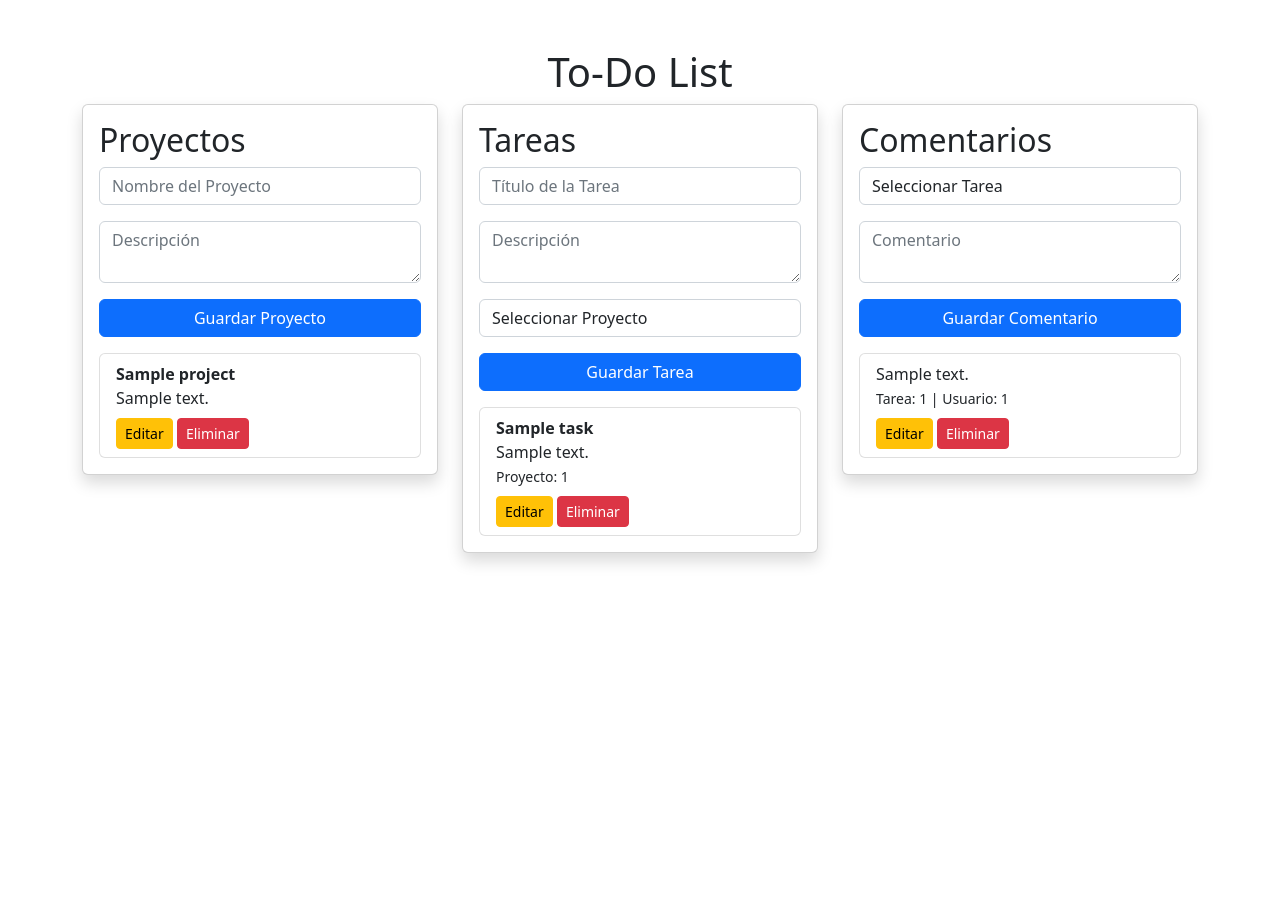
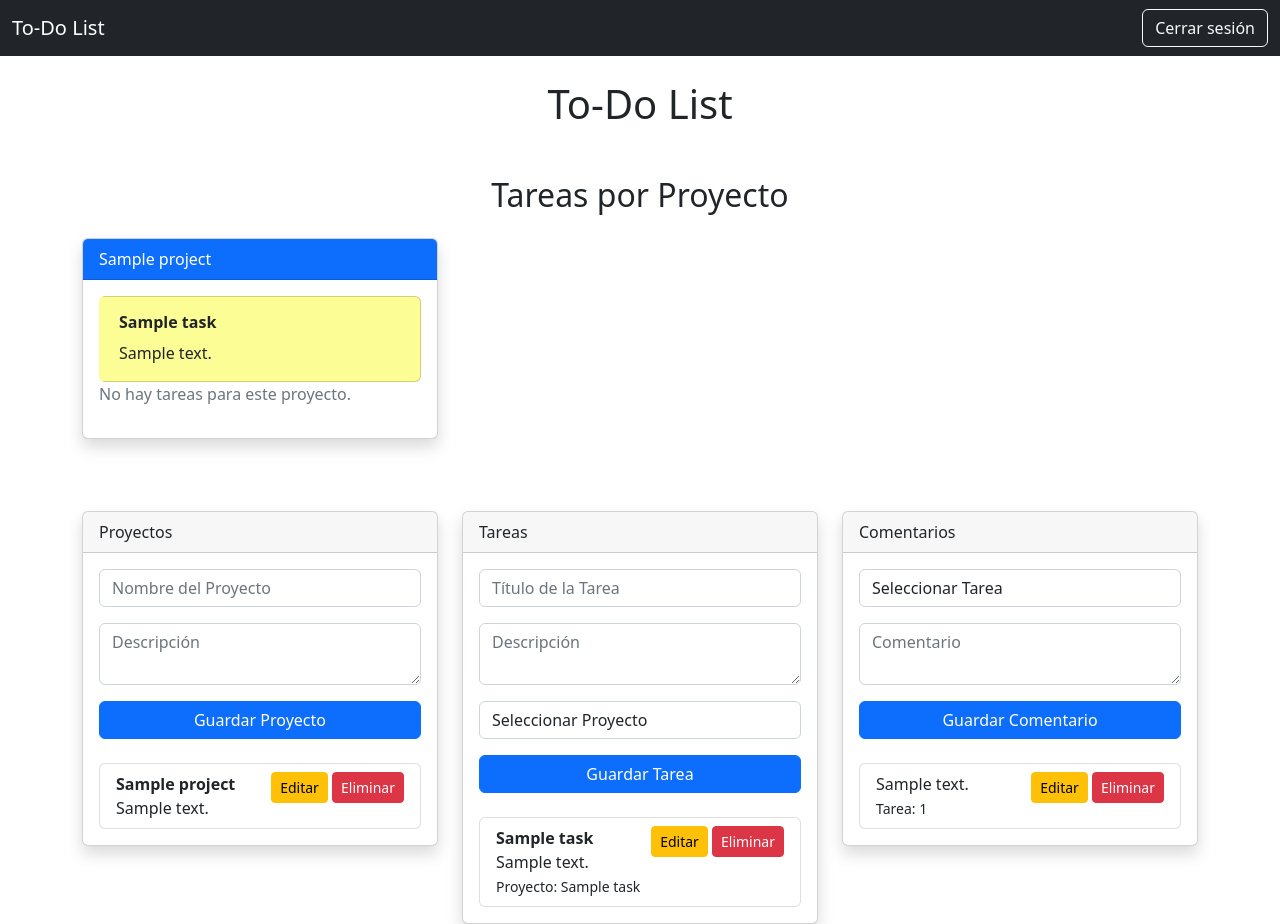
Before and after one commit to felipnrv/web, a Flask app: template templates/index.html in a window 1280 px wide. Before the commit the page ends 564 px from the top, so only its background shows below. Run offline with Flask 3, Linux system fonts and the light colour scheme; the template is opened without the code that fills it: most values are stand-ins (such as "Sample title", 1, 10 or a date in 2020).

Commit message:
añadir boostrap

```diff
--- a/app.py
+++ b/app.py
@@ -8,6 +8,8 @@ template_dir = os.path.join(os.path.dirname(os.path.abspath(__file__)), 'templat
 
 app = Flask(__name__, template_folder=template_dir)
 app.secret_key = 'your_secret_key'
+
+
 
 # Página principal: muestra proyectos, tareas y comentarios
 @app.route('/')
@@ -26,13 +28,19 @@ def home():
     for record in projects:
         project_list.append(dict(zip(column_names, record)))
 
+    # Crear un diccionario de proyectos para buscar por ID
+    project_dict = {project['id']: project['name'] for project in project_list}
+
     # Obtener todas las tareas
     cursor.execute("SELECT * FROM tasks")
     tasks = cursor.fetchall()
     task_list = []
     column_names = [column[0] for column in cursor.description]
     for record in tasks:
-        task_list.append(dict(zip(column_names, record)))
+        task = dict(zip(column_names, record))
+        # Añadir el nombre del proyecto a cada tarea
+        task['project_name'] = project_dict.get(task['project_id'], 'Sin proyecto')
+        task_list.append(task)
 
     # Obtener todos los comentarios
     cursor.execute("SELECT * FROM comments")
@@ -45,7 +53,15 @@ def home():
     cursor.close()
 
     current_user = {'id': session['user_id'], 'username': session['username']}
-    return render_template('index.html', projects=project_list, tasks=task_list, comments=comment_list, current_user=current_user)
+    return render_template(
+        'index.html',
+        projects=project_list,
+        tasks=task_list,
+        comments=comment_list,
+        current_user=current_user
+    )
+
+
 
 # Registro de usuarios
 @app.route('/register', methods=['GET', 'POST'])
@@ -107,21 +123,7 @@ def logout():
     flash('Has cerrado sesión.', 'info')
     return redirect(url_for('login'))
 
-# Agregar proyecto
-# @app.route('/project', methods=['POST'])
-# def add_project():
-#     name = request.form['name']
-#     description = request.form.get('description', '')
 
-#     if name:
-#         cursor = db.database.cursor()
-#         sql = "INSERT INTO projects (name, description) VALUES (%s, %s)"
-#         data = (name, description)
-#         cursor.execute(sql, data)
-#         db.database.commit()
-#         cursor.close()
-
-#     return redirect(url_for('home'))
 
 @app.route('/project', methods=['POST'])
 def add_or_edit_project():
@@ -147,22 +149,7 @@ def add_or_edit_project():
 
 
 
-# Agregar tarea
-# @app.route('/task', methods=['POST'])
-# def add_task():
-#     title = request.form['title']
-#     description = request.form.get('description', '')
-#     project_id = request.form['project_id']
 
-#     if title and project_id:
-#         cursor = db.database.cursor()
-#         sql = "INSERT INTO tasks (title, description, project_id) VALUES (%s, %s, %s)"
-#         data = (title, description, project_id)
-#         cursor.execute(sql, data)
-#         db.database.commit()
-#         cursor.close()
-
-#     return redirect(url_for('home'))
 
 @app.route('/task', methods=['POST'])
 def add_or_edit_task():
--- a/templates/index.html
+++ b/templates/index.html
@@ -5,28 +5,79 @@
     <meta name="viewport" content="width=device-width, initial-scale=1.0">
     <title>To-Do List</title>
     <link href="https://cdn.jsdelivr.net/npm/bootstrap@5.2.2/dist/css/bootstrap.min.css" rel="stylesheet">
+    <link rel="stylesheet" href="{{ url_for('static', filename='styles.css') }}">
 </head>
+
 <body>
-    <div class="container mt-5">
-        <h1 class="text-center">To-Do List</h1>
+    <!-- Barra de navegación -->
+    <nav class="navbar navbar-expand-lg navbar-dark bg-dark">
+        <div class="container-fluid">
+            <a class="navbar-brand" href="/">To-Do List</a>
+            <button class="navbar-toggler" type="button" data-bs-toggle="collapse" data-bs-target="#navbarNav" aria-controls="navbarNav" aria-expanded="false" aria-label="Toggle navigation">
+                <span class="navbar-toggler-icon"></span>
+            </button>
+            <div class="collapse navbar-collapse" id="navbarNav">
+                <ul class="navbar-nav ms-auto">
+                    <li class="nav-item">
+                        <a class="btn btn-outline-light" href="/logout">Cerrar sesión</a>
+                    </li>
+                </ul>
+            </div>
+        </div>
+    </nav>
+
+    <div class="container mt-4">
+        <h1 class="text-center mb-4">To-Do List</h1>
 
         <!-- Mostrar el usuario actual -->
         {% if current_user %}
-        <div class="alert alert-info">
+        <div class="alert alert-info text-center">
             <strong>Usuario activo:</strong> {{ current_user.username }}
         </div>
         {% endif %}
 
-        <!-- Sección principal en cuadrícula -->
+        <!-- Tareas organizadas por proyecto -->
+        <div class="mt-5">
+            <h2 class="text-center mb-4">Tareas por Proyecto</h2>
             <div class="row">
-            <!-- Proyectos -->
+                {% for project in projects %}
+                <div class="col-md-4 project-container" data-project-id="{{ project.id }}">
+                    <div class="card shadow mb-4">
+                        <div class="card-header bg-primary text-white">
+                            {{ project.name }}
+                        </div>
+                        <div class="card-body">
+                            {% set has_tasks = false %}
+                            {% for task in tasks %}
+                                {% if task.project_id == project.id %}
+                                {% set has_tasks = true %}
+                                <!-- Post-it de cada tarea -->
+                                <div class="card card-post-it">
+                                    <div class="card-body">
+                                        <h6 class="card-title"><strong>{{ task.title }}</strong></h6>
+                                        <p class="card-text">{{ task.description or 'Sin descripción' }}</p>
+                                    </div>
+                                </div>
+                                {% endif %}
+                            {% endfor %}
+                            {% if not has_tasks %}
+                            <p class="text-muted">No hay tareas para este proyecto.</p>
+                            {% endif %}
+                        </div>
+                    </div>
+                </div>
+                {% endfor %}
+            </div>
+        </div>
+
+        <!-- Formularios -->
+        <div class="row mt-5">
+            <!-- Formulario para proyectos -->
             <div class="col-md-4">
-                <div class="card shadow mb-4">
+                <div class="card shadow">
+                    <div class="card-header">Proyectos</div>
                     <div class="card-body">
-                        <h2>Proyectos</h2>
-                        <!-- Formulario para agregar proyectos -->
-                        <form action="/project" method="POST" id="projectForm" class="mb-3">
-                            <!-- Campo oculto para ID -->
+                        <form action="/project" method="POST" id="projectForm" class="mb-4">
                             <input type="hidden" name="id" id="projectId">
                             <div class="mb-3">
                                 <input type="text" class="form-control" name="name" id="projectName" placeholder="Nombre del Proyecto" required>
@@ -36,34 +87,31 @@
                             </div>
                             <button type="submit" class="btn btn-primary w-100">Guardar Proyecto</button>
                         </form>
-
-
-                        <!-- Lista de proyectos -->
+                        <!-- Lista de proyectos con botones -->
                         <ul class="list-group">
                             {% for project in projects %}
-                            <li class="list-group-item">
+                            <li class="list-group-item d-flex justify-content-between align-items-start">
+                                <div>
                                     <strong>{{ project.name }}</strong><br>
                                     {{ project.description or 'Sin descripción' }}
-                                <div class="mt-2">
+                                </div>
+                                <div>
                                     <button class="btn btn-warning btn-sm" onclick="populateProjectForm('{{ project.id }}', '{{ project.name }}', '{{ project.description }}')">Editar</button>
                                     <a href="/delete_project/{{ project.id }}" class="btn btn-danger btn-sm">Eliminar</a>
                                 </div>
                             </li>
                             {% endfor %}
                         </ul>
-
                     </div>
                 </div>
             </div>
 
-            <!-- Tareas -->
+            <!-- Formulario para tareas -->
             <div class="col-md-4">
-                <div class="card shadow mb-4">
+                <div class="card shadow">
+                    <div class="card-header">Tareas</div>
                     <div class="card-body">
-                        <h2>Tareas</h2>
-                        <!-- Formulario para agregar tareas -->
-                        <form action="/task" method="POST" id="taskForm" class="mb-3">
-                            <!-- Campo oculto para ID -->
+                        <form action="/task" method="POST" id="taskForm" class="mb-4">
                             <input type="hidden" name="id" id="taskId">
                             <div class="mb-3">
                                 <input type="text" class="form-control" name="title" id="taskTitle" placeholder="Título de la Tarea" required>
@@ -81,22 +129,16 @@
                             </div>
                             <button type="submit" class="btn btn-primary w-100">Guardar Tarea</button>
                         </form>
-
-                        <!-- Lista de tareas -->
                         <ul class="list-group">
                             {% for task in tasks %}
-                            <li class="list-group-item">
+                            <li class="list-group-item d-flex justify-content-between align-items-start">
+                                <div>
                                     <strong>{{ task.title }}</strong><br>
                                     {{ task.description or 'Sin descripción' }}<br>
-                                <small>Proyecto: {{ task.project_id }}</small>
-                                <div class="mt-2">
-                                    <!-- Botón Editar -->
-                                    <button
-                                        class="btn btn-warning btn-sm"
-                                        onclick="populateTaskForm('{{ task.id }}', '{{ task.title }}', '{{ task.description }}', '{{ task.project_id }}')">
-                                        Editar
-                                    </button>
-                                    <!-- Botón Eliminar -->
+                                    <small>Proyecto: {{ task.project_name }}</small>
+                                </div>
+                                <div>
+                                    <button class="btn btn-warning btn-sm" onclick="populateTaskForm('{{ task.id }}', '{{ task.title }}', '{{ task.description }}', '{{ task.project_id }}')">Editar</button>
                                     <a href="/delete_task/{{ task.id }}" class="btn btn-danger btn-sm">Eliminar</a>
                                 </div>
                             </li>
@@ -107,14 +149,12 @@
                 </div>
             </div>
 
-            <!-- Comentarios -->
+            <!-- Formulario para comentarios -->
             <div class="col-md-4">
-                <div class="card shadow mb-4">
+                <div class="card shadow">
+                    <div class="card-header">Comentarios</div>
                     <div class="card-body">
-                        <h2>Comentarios</h2>
-                        <!-- Formulario para agregar comentarios -->
-                        <form action="/comment" method="POST" id="commentForm" class="mb-3">
-                            <!-- Campo oculto para ID -->
+                        <form action="/comment" method="POST" id="commentForm" class="mb-4">
                             <input type="hidden" name="id" id="commentId">
                             <div class="mb-3">
                                 <select class="form-control" name="task_id" id="commentTask" required>
@@ -129,57 +169,64 @@
                             </div>
                             <button type="submit" class="btn btn-primary w-100">Guardar Comentario</button>
                         </form>
-
-                        <!-- Lista de comentarios -->
+                        <!-- Lista de comentarios con botones -->
                         <ul class="list-group">
                             {% for comment in comments %}
-                            <li class="list-group-item">
+                            <li class="list-group-item d-flex justify-content-between align-items-start">
+                                <div>
                                     {{ comment.content }}<br>
-                                <small>Tarea: {{ comment.task_id }} | Usuario: {{ comment.user_id }}</small>
-                                <div class="mt-2">
-                                    <!-- Botón Editar -->
-                                    <button
-                                        class="btn btn-warning btn-sm"
-                                        onclick="populateCommentForm('{{ comment.id }}', '{{ comment.content }}', '{{ comment.task_id }}')">
-                                        Editar
-                                    </button>
-                                    <!-- Botón Eliminar -->
+                                    <small>Tarea: {{ comment.task_id }}</small>
+                                </div>
+                                <div>
+                                    <button class="btn btn-warning btn-sm" onclick="populateCommentForm('{{ comment.id }}', '{{ comment.content }}', '{{ comment.task_id }}')">Editar</button>
                                     <a href="/delete_comment/{{ comment.id }}" class="btn btn-danger btn-sm">Eliminar</a>
                                 </div>
                             </li>
                             {% endfor %}
                         </ul>
-
                     </div>
                 </div>
             </div>
         </div>
     </div>
+
+    <script src="https://cdn.jsdelivr.net/npm/bootstrap@5.2.2/dist/js/bootstrap.bundle.min.js"></script>
+    <script>
+        // Lista de colores para proyectos
+        const colors = [
+            '#fdfd96', // Amarillo
+            '#d4f1f4', // Azul claro
+            '#fde2e2', // Rosa
+            '#e8f5e9', // Verde claro
+            '#f3e5f5'  // Morado claro
+        ];
+
+        // Asignar colores dinámicos a cada proyecto
+        document.querySelectorAll('.project-container').forEach((container, index) => {
+            const color = colors[index % colors.length]; // Ciclar colores
+            const postIts = container.querySelectorAll('.card-post-it');
+            postIts.forEach(postIt => {
+                postIt.style.backgroundColor = color;
+                postIt.style.borderLeft = `4px solid ${color}`;
+            });
+        });
+
+        function populateProjectForm(id, name, description) {
+            document.getElementById('projectId').value = id;
+            document.getElementById('projectName').value = name;
+            document.getElementById('projectDescription').value = description;
+        }
+        function populateTaskForm(id, title, description, projectId) {
+            document.getElementById('taskId').value = id;
+            document.getElementById('taskTitle').value = title;
+            document.getElementById('taskDescription').value = description;
+            document.getElementById('taskProject').value = projectId;
+        }
+        function populateCommentForm(id, content, taskId) {
+            document.getElementById('commentId').value = id;
+            document.getElementById('commentContent').value = content;
+            document.getElementById('commentTask').value = taskId;
+        }
+    </script>
 </body>
 </html>
-
-<script>
-   function populateProjectForm(id, name, description) {
-    document.getElementById('projectId').value = id; // Asignar ID al campo oculto
-    document.getElementById('projectName').value = name; // Asignar nombre
-    document.getElementById('projectDescription').value = description; // Asignar descripción
-}
-
-</script>
-
-<script>
-    function populateTaskForm(id, title, description, projectId) {
-        document.getElementById('taskId').value = id; // ID oculto
-        document.getElementById('taskTitle').value = title; // Título
-        document.getElementById('taskDescription').value = description; // Descripción
-        document.getElementById('taskProject').value = projectId; // Proyecto asociado
-    }
-</script>
-
-<script>
-    function populateCommentForm(id, content, taskId) {
-        document.getElementById('commentId').value = id; // ID oculto
-        document.getElementById('commentContent').value = content; // Contenido del comentario
-        document.getElementById('commentTask').value = taskId; // ID de la tarea asociada
-    }
-</script>
```
Also changed, not shown: style.css (added, +12 -0 lines). Lines whose indentation alone changed are shown as unchanged.
